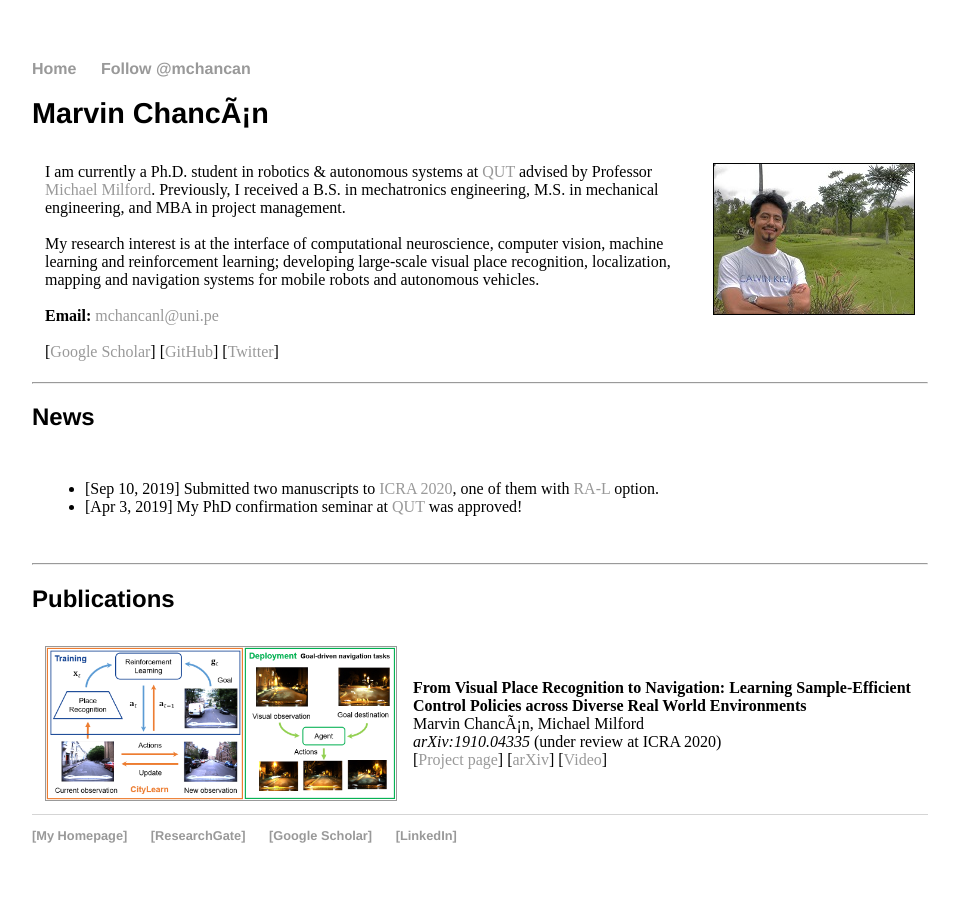
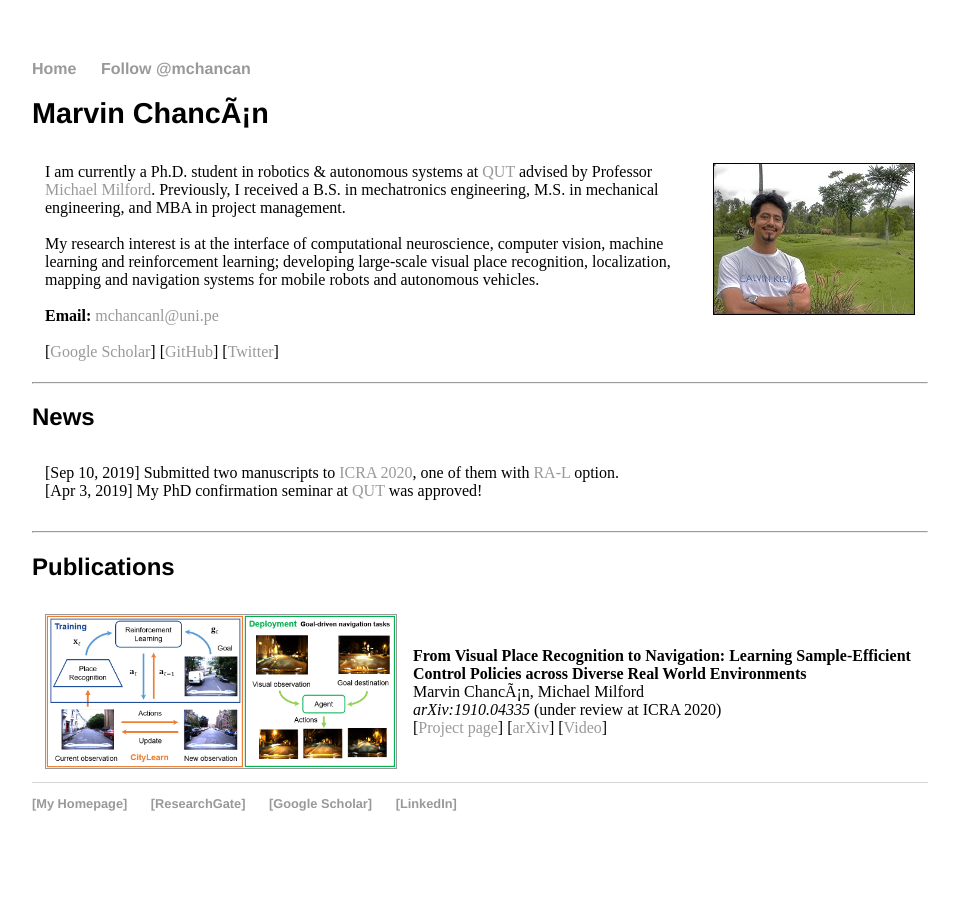
Before and after one commit to mchancan/mchancan.github.io, a Jekyll site: the page built from index.html, in a window 1280 px wide. Shown: the whole page, without its empty margins (160-1119 px from the left). Built offline with Jekyll 4.4.1, drawn with Linux system fonts in a browser that asks for light colours; comment, search, counter and statistics services are not loaded.

Commit message:
Update index.html

```diff
--- a/index.html
+++ b/index.html
@@ -28,10 +28,8 @@ title: Marvin Chancán
 <table border="0" cellpadding="3" cellspacing="10">
 	<tr>
 		<td>
-			<ul>
-				<li>[Sep 10, 2019] Submitted two manuscripts to <a href="http://icra2020.org">ICRA 2020</a>, one of them with <a href="http://ieee-ras.org/publications/ra-l">RA-L</a> option. </li>
-				<li>[Apr 3, 2019] My PhD confirmation seminar at <a href="https://qut.edu.au">QUT</a> was approved! </li>
-			</ul>
+			[Sep 10, 2019] Submitted two manuscripts to <a href="http://icra2020.org">ICRA 2020</a>, one of them with <a href="http://ieee-ras.org/publications/ra-l">RA-L</a> option. </br>
+			[Apr 3, 2019] My PhD confirmation seminar at <a href="https://qut.edu.au">QUT</a> was approved! </br>
 		</td>
 	<tr>
 </table>
```
